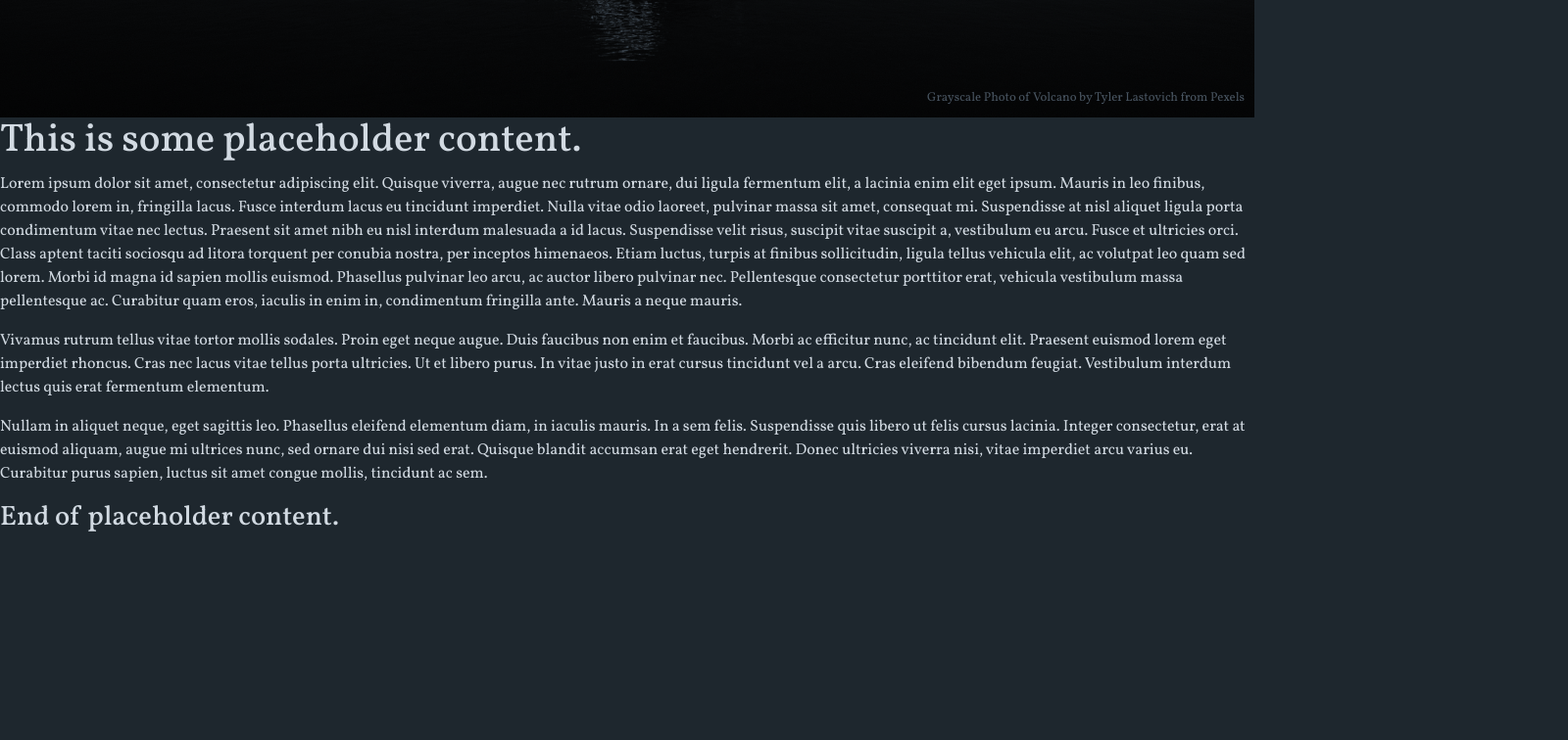
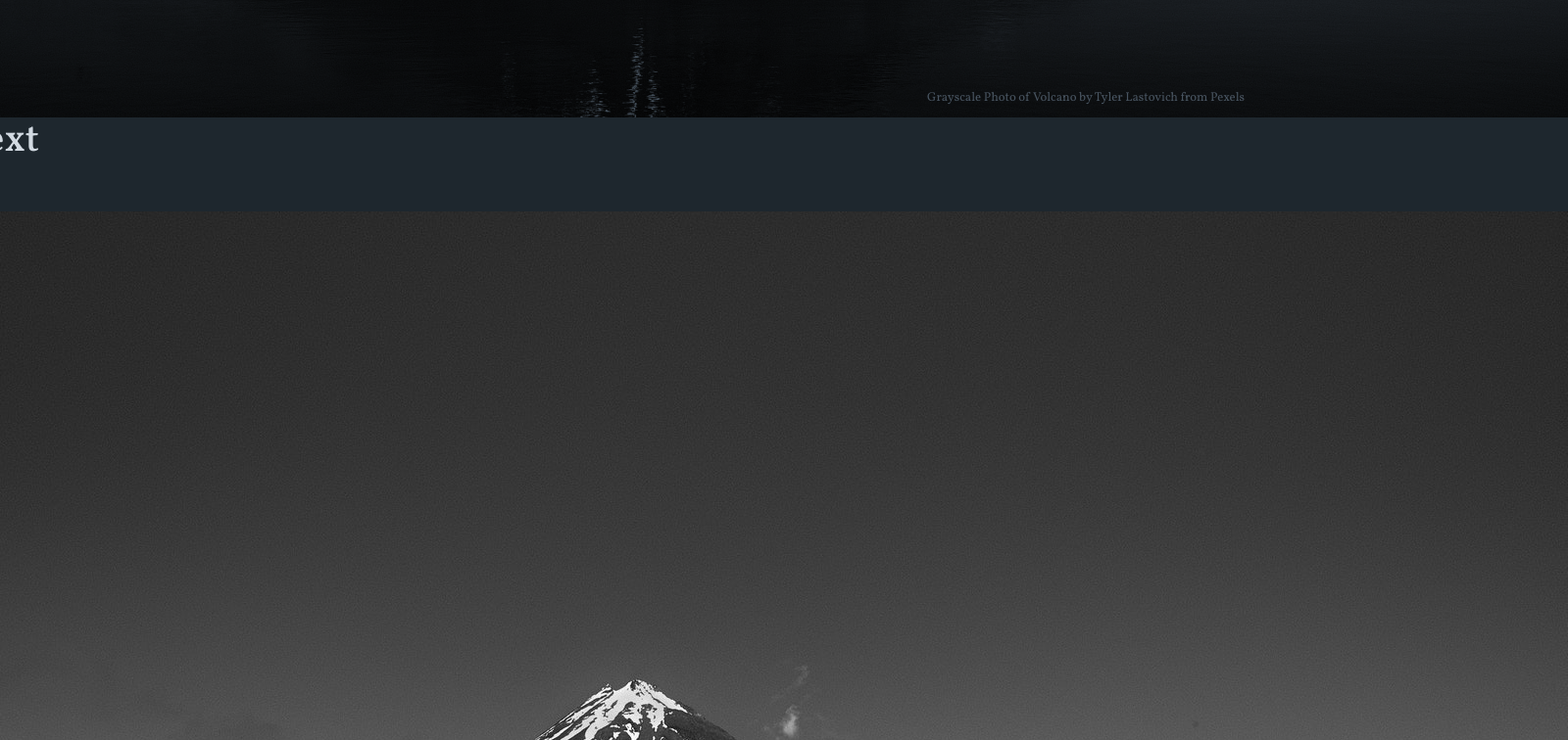
Before and after one commit to Cosmeeeen/personal-website-react, a React (Create React App) app: page / in a window 1280 px wide. Shown: the part 680-1436 px from the top of the page at 98% size, 1600 px wide, since content can reach past the window. Before the commit the page ends 1234 px from the top, so only its background shows below. Built offline with nearby package versions, Linux system fonts and the light colour scheme.

Commit message:
Basic setup for 1/3 text with image component

```diff
--- a/src/Components/Pages/Home.jsx
+++ b/src/Components/Pages/Home.jsx
@@ -1,5 +1,8 @@
 import React from 'react';
 import BigImageHeader from '../BigImageHeader';
+import TextWithImage from '../TextWithImage.jsx';
+
+import DivImage1 from '../../Images/grayscaleMountain1080.jpg';
 
 const Home = () => {
     return (
@@ -10,6 +13,10 @@ const Home = () => {
                 creditText="Grayscale Photo of Volcano by Tyler Lastovich from Pexels"
                 creditLink="https://www.pexels.com/photo/grayscale-photo-of-volcano-997443/"
             />
+            <TextWithImage image={ DivImage1 }>
+                <h1>This is some big text</h1>
+                <p>This is some small text</p>
+            </TextWithImage>
         </div>
     );
 };
--- /dev/null
+++ b/src/Components/TextWithImage.jsx
@@ -0,0 +1,19 @@
+import React from 'react';
+import { BrowserView, MobileView } from 'react-device-detect';
+
+const TextWithImage = ({ image, children }) => {
+
+    return (
+        <div className="textWithImageContainer">
+            <BrowserView>
+                {children}
+                <img src={image} />
+            </BrowserView>
+            <MobileView>
+                {children}
+            </MobileView>
+        </div>
+    );
+};
+
+export default TextWithImage;
```
